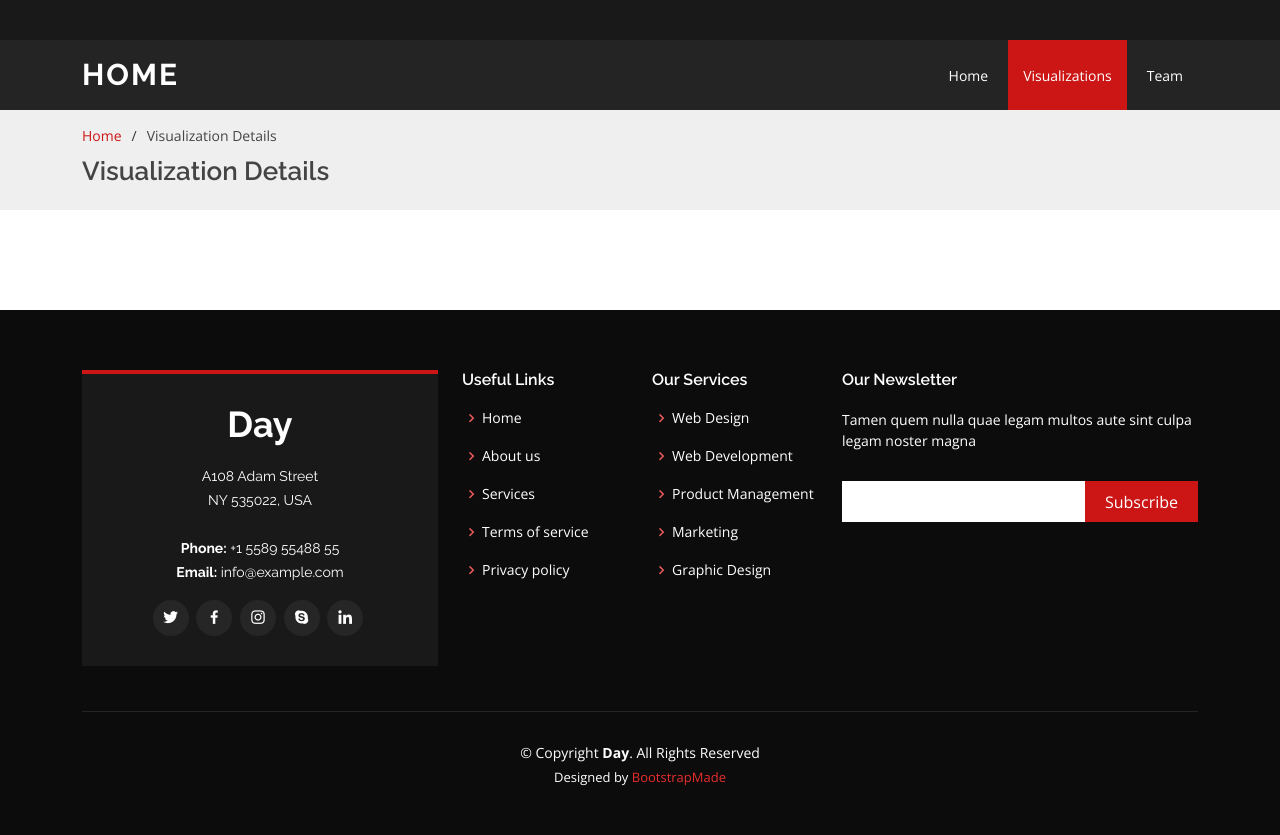
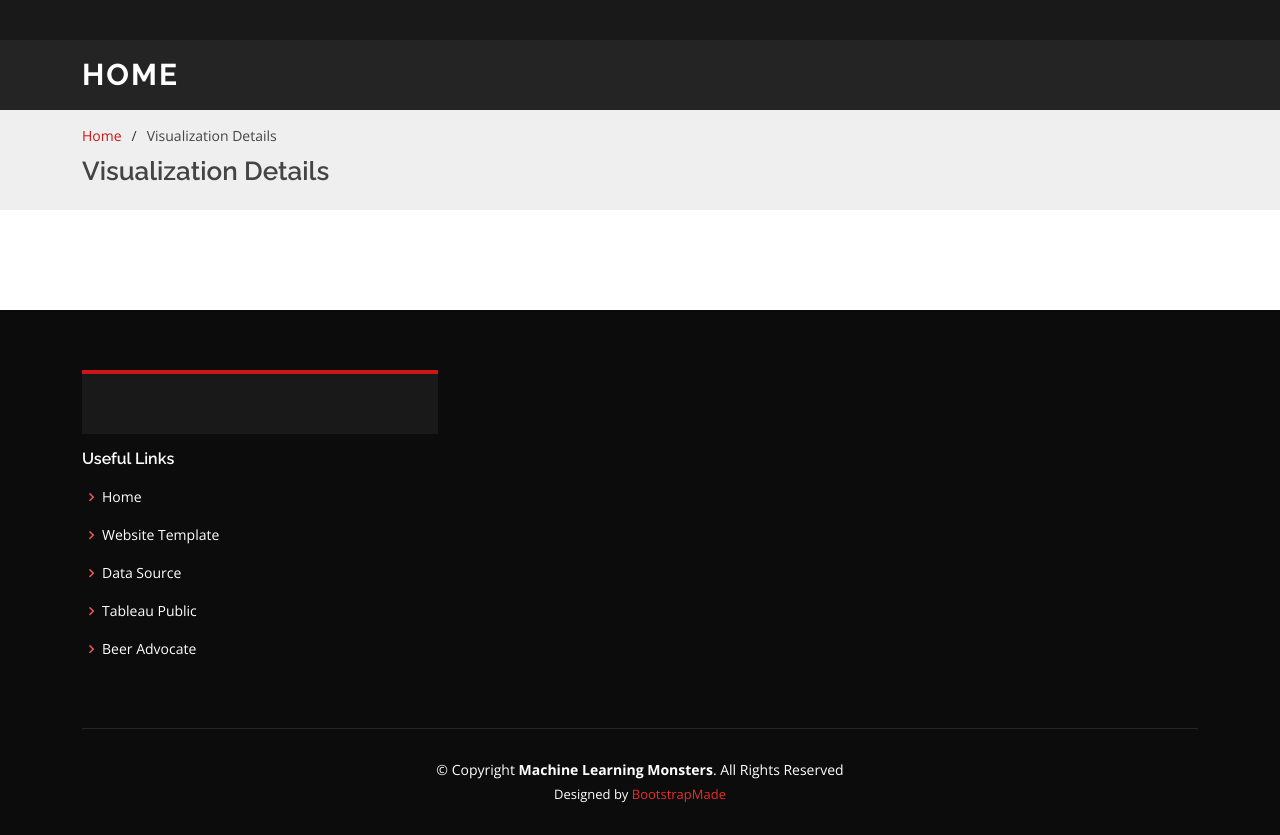
Before and after one commit to rclassit/Final_Project, a Flask app: page /templates/portfolio-details.html in a window 1280 px wide. Before the commit the page ends 786 px from the top, so only its background shows below. Run offline with Flask 3, Linux system fonts and the light colour scheme; parts of the project's set-up code (start-up, migrations or seed data) failed here and were passed over; some libraries are stand-ins or nearby versions.

Commit message:
updated html with new paths
also fixed visualization page and cards/title labels on index page

```diff
--- a/Day/templates/portfolio-details.html
+++ b/Day/templates/portfolio-details.html
@@ -57,18 +57,18 @@
   <header id="header" class="d-flex align-items-center">
     <div class="container d-flex align-items-center justify-content-between">
 
-      <h1 class="logo"><a href="index.html">Home</a></h1>
+      <h1 class="logo"><a href="/">Home</a></h1>
       <!-- Uncomment below if you prefer to use an image logo -->
       <!-- <a href="index.html" class="logo"><img src="assets/img/logo.png" alt="" class="img-fluid"></a>-->
 
       <nav id="navbar" class="navbar">
         <ul>
-          <li><a class="nav-link scrollto " href="#hero">Home</a></li>
-          <!-- <li><a class="nav-link scrollto" href="#about">About</a></li> -->
+          <!-- <li><a class="nav-link scrollto " href="#hero">Home</a></li>
+          <!-- <li><a class="nav-link scrollto" href="#about">About</a></li>
           <!-- <li><a class="nav-link scrollto" href="#services">Services</a></li> -->
-          <li><a class="nav-link scrollto active" href="#portfolio">Visualizations</a></li>
-          <!-- <li><a class="nav-link scrollto" href="#pricing">Pricing</a></li> -->
-          <li><a class="nav-link scrollto" href="#team">Team</a></li>
+          <!-- <li><a class="nav-link scrollto active" href="#portfolio">Visualizations</a></li>
+          <!-- <li><a class="nav-link scrollto" href="#pricing">Pricing</a></li>
+          <!-- <li><a class="nav-link scrollto" href="#team">Team</a></li> -->
           <!-- <li class="dropdown"><a href="#"><span>Drop Down</span> <i class="bi bi-chevron-down"></i></a>
             <ul>
               <li><a href="#">Drop Down 1</a></li>
@@ -101,7 +101,7 @@
       <div class="container">
 
         <ol>
-          <li><a href="index.html">Home</a></li>
+          <li><a href="/">Home</a></li>
           <li>Visualization Details</li>
         </ol>
         <h2>Visualization Details</h2>
@@ -115,7 +115,7 @@
         <!--beer style bubble-->
         <div class='tableauPlaceholder' id='viz1620925300730' style='position: relative'>
           <noscript>
-          <a href='#'><img alt='Beer Style Count' src='https:&#47;&#47;public.tableau.com&#47;static&#47;images&#47;Be&#47;BeerReviewAnalysis_16209241906140&#47;beerstylebubble&#47;1_rss.png' style='border: none' />
+          <a href='#beerstylecount'><img alt='Beer Style Count' src='https:&#47;&#47;public.tableau.com&#47;static&#47;images&#47;Be&#47;BeerReviewAnalysis_16209241906140&#47;beerstylebubble&#47;1_rss.png' style='border: none' />
           </a>
           </noscript>
             <object class='tableauViz' style='display:none;'>
@@ -134,8 +134,8 @@
         </div>
           <script type='text/javascript'> var divElement = document.getElementById('viz1620925300730');
             var vizElement = divElement.getElementsByTagName('object')[0];
-            vizElement.style.width='100%';
-            vizElement.style.height=(divElement.offsetWidth*0.75)+'px';
+            vizElement.style.width='80%';
+            vizElement.style.height=(divElement.offsetWidth*0.40)+'px';
             var scriptElement = document.createElement('script');
             scriptElement.src = 'https://public.tableau.com/javascripts/api/viz_v1.js';
             vizElement.parentNode.insertBefore(scriptElement, vizElement);
@@ -162,7 +162,7 @@
               <script type='text/javascript'>
                               var divElement = document.getElementById('viz1620933057452');
                               var vizElement = divElement.getElementsByTagName('object')[0];
-                              vizElement.style.width='100%';vizElement.style.height=(divElement.offsetWidth*0.75)+'px';
+                              vizElement.style.width='80%';vizElement.style.height=(divElement.offsetWidth*0.40)+'px';
                               var scriptElement = document.createElement('script');
                               scriptElement.src = 'https://public.tableau.com/javascripts/api/viz_v1.js';
                               vizElement.parentNode.insertBefore(scriptElement, vizElement);
@@ -188,7 +188,7 @@
                           <script type='text/javascript'>
                               var divElement = document.getElementById('viz1620933294696');
                               var vizElement = divElement.getElementsByTagName('object')[0];
-                              vizElement.style.width='100%';vizElement.style.height=(divElement.offsetWidth*0.75)+'px';
+                              vizElement.style.width='80%';vizElement.style.height=(divElement.offsetWidth*0.40)+'px';
                               var scriptElement = document.createElement('script');
                               scriptElement.src = 'https://public.tableau.com/javascripts/api/viz_v1.js';
                               vizElement.parentNode.insertBefore(scriptElement, vizElement);
@@ -218,7 +218,7 @@
                           <script type='text/javascript'>
                               var divElement = document.getElementById('viz1620933733599');
                               var vizElement = divElement.getElementsByTagName('object')[0];
-                              vizElement.style.width='100%';vizElement.style.height=(divElement.offsetWidth*0.75)+'px';
+                              vizElement.style.width='80%';vizElement.style.height=(divElement.offsetWidth*0.40)+'px';
                               var scriptElement = document.createElement('script');
                               scriptElement.src = 'https://public.tableau.com/javascripts/api/viz_v1.js';
                               vizElement.parentNode.insertBefore(scriptElement, vizElement);
@@ -264,7 +264,7 @@
                           <script type='text/javascript'>
                               var divElement = document.getElementById('viz1620934231410');
                               var vizElement = divElement.getElementsByTagName('object')[0];
-                              vizElement.style.width='100%';vizElement.style.height=(divElement.offsetWidth*0.75)+'px';
+                              vizElement.style.width='80%';vizElement.style.height=(divElement.offsetWidth*0.40)+'px';
                               var scriptElement = document.createElement('script');
                               scriptElement.src = 'https://public.tableau.com/javascripts/api/viz_v1.js';
                               vizElement.parentNode.insertBefore(scriptElement, vizElement);
@@ -276,7 +276,7 @@
                           <script type='text/javascript'>
                               var divElement = document.getElementById('viz1620933955779');
                               var vizElement = divElement.getElementsByTagName('object')[0];
-                              vizElement.style.width='100%';vizElement.style.height=(divElement.offsetWidth*0.75)+'px';
+                              vizElement.style.width='80%';vizElement.style.height=(divElement.offsetWidth*0.40)+'px';
                               var scriptElement = document.createElement('script');
                               scriptElement.src = 'https://public.tableau.com/javascripts/api/viz_v1.js';
                               vizElement.parentNode.insertBefore(scriptElement, vizElement);
@@ -305,7 +305,7 @@
                           <script type='text/javascript'>
                               var divElement = document.getElementById('viz1620934464219');
                               var vizElement = divElement.getElementsByTagName('object')[0];
-                              vizElement.style.width='100%';vizElement.style.height=(divElement.offsetWidth*0.75)+'px';
+                              vizElement.style.width='80%';vizElement.style.height=(divElement.offsetWidth*0.40)+'px';
                               var scriptElement = document.createElement('script');
                               scriptElement.src = 'https://public.tableau.com/javascripts/api/viz_v1.js';
                               vizElement.parentNode.insertBefore(scriptElement, vizElement);
@@ -333,7 +333,7 @@
                           <script type='text/javascript'>
                               var divElement = document.getElementById('viz1620936363212');
                               var vizElement = divElement.getElementsByTagName('object')[0];
-                              vizElement.style.width='100%';vizElement.style.height=(divElement.offsetWidth*0.75)+'px';
+                              vizElement.style.width='80%';vizElement.style.height=(divElement.offsetWidth*0.40)+'px';
                               var scriptElement = document.createElement('script');
                               scriptElement.src = 'https://public.tableau.com/javascripts/api/viz_v1.js';
                               vizElement.parentNode.insertBefore(scriptElement, vizElement);
@@ -363,7 +363,7 @@
                           <script type='text/javascript'>
                               var divElement = document.getElementById('viz1620936499001');
                               var vizElement = divElement.getElementsByTagName('object')[0];
-                              vizElement.style.width='100%';vizElement.style.height=(divElement.offsetWidth*0.75)+'px';
+                              vizElement.style.width='80%';vizElement.style.height=(divElement.offsetWidth*0.40)+'px';
                               var scriptElement = document.createElement('script');
                               scriptElement.src = 'https://public.tableau.com/javascripts/api/viz_v1.js';
                               vizElement.parentNode.insertBefore(scriptElement, vizElement);
@@ -391,7 +391,7 @@
                           <script type='text/javascript'>
                               var divElement = document.getElementById('viz1620936741703');
                               var vizElement = divElement.getElementsByTagName('object')[0];
-                              vizElement.style.width='100%';vizElement.style.height=(divElement.offsetWidth*0.75)+'px';
+                              vizElement.style.width='80%';vizElement.style.height=(divElement.offsetWidth*0.40)+'px';
                               var scriptElement = document.createElement('script');
                               scriptElement.src = 'https://public.tableau.com/javascripts/api/viz_v1.js';
                               vizElement.parentNode.insertBefore(scriptElement, vizElement);
@@ -420,7 +420,7 @@
                           <script type='text/javascript'>
                               var divElement = document.getElementById('viz1620936913590');
                               var vizElement = divElement.getElementsByTagName('object')[0];
-                              vizElement.style.width='100%';vizElement.style.height=(divElement.offsetWidth*0.75)+'px';
+                              vizElement.style.width='80%';vizElement.style.height=(divElement.offsetWidth*0.40)+'px';
                               var scriptElement = document.createElement('script');
                               scriptElement.src = 'https://public.tableau.com/javascripts/api/viz_v1.js';
                               vizElement.parentNode.insertBefore(scriptElement, vizElement);
@@ -450,7 +450,7 @@
                           <script type='text/javascript'>
                               var divElement = document.getElementById('viz1620938156987');
                               var vizElement = divElement.getElementsByTagName('object')[0];
-                              vizElement.style.width='100%';vizElement.style.height=(divElement.offsetWidth*0.75)+'px';
+                              vizElement.style.width='80%';vizElement.style.height=(divElement.offsetWidth*0.60)+'px';
                               var scriptElement = document.createElement('script');
                               scriptElement.src = 'https://public.tableau.com/javascripts/api/viz_v1.js';
                               vizElement.parentNode.insertBefore(scriptElement, vizElement);
@@ -513,7 +513,7 @@
 
           <div class="col-lg-4 col-md-6">
             <div class="footer-info">
-              <h3>Day</h3>
+              <!-- <h3>Day</h3>
               <p>
                 A108 Adam Street <br>
                 NY 535022, USA<br><br>
@@ -525,7 +525,7 @@
                 <a href="#" class="facebook"><i class="bx bxl-facebook"></i></a>
                 <a href="#" class="instagram"><i class="bx bxl-instagram"></i></a>
                 <a href="#" class="google-plus"><i class="bx bxl-skype"></i></a>
-                <a href="#" class="linkedin"><i class="bx bxl-linkedin"></i></a>
+                <a href="#" class="linkedin"><i class="bx bxl-linkedin"></i></a> -->
               </div>
             </div>
           </div>
@@ -533,30 +533,30 @@
           <div class="col-lg-2 col-md-6 footer-links">
             <h4>Useful Links</h4>
             <ul>
-              <li><i class="bx bx-chevron-right"></i> <a href="#">Home</a></li>
-              <li><i class="bx bx-chevron-right"></i> <a href="#">About us</a></li>
-              <li><i class="bx bx-chevron-right"></i> <a href="#">Services</a></li>
-              <li><i class="bx bx-chevron-right"></i> <a href="#">Terms of service</a></li>
-              <li><i class="bx bx-chevron-right"></i> <a href="#">Privacy policy</a></li>
+              <li><i class="bx bx-chevron-right"></i> <a href="/">Home</a></li>
+              <li><i class="bx bx-chevron-right"></i> <a href="https://bootstrapmade.com/day-multipurpose-html-template-for-free/">Website Template</a></li>
+              <li><i class="bx bx-chevron-right"></i> <a href="https://www.kaggle.com/rdoume/beerreviews">Data Source</a></li>
+              <li><i class="bx bx-chevron-right"></i> <a href="https://public.tableau.com/en-us/s/">Tableau Public</a></li>
+              <li><i class="bx bx-chevron-right"></i> <a href="https://www.beeradvocate.com/">Beer Advocate</a></li>
             </ul>
           </div>
 
           <div class="col-lg-2 col-md-6 footer-links">
-            <h4>Our Services</h4>
+            <!-- <h4>Our Services</h4>
             <ul>
               <li><i class="bx bx-chevron-right"></i> <a href="#">Web Design</a></li>
               <li><i class="bx bx-chevron-right"></i> <a href="#">Web Development</a></li>
               <li><i class="bx bx-chevron-right"></i> <a href="#">Product Management</a></li>
               <li><i class="bx bx-chevron-right"></i> <a href="#">Marketing</a></li>
-              <li><i class="bx bx-chevron-right"></i> <a href="#">Graphic Design</a></li>
+              <li><i class="bx bx-chevron-right"></i> <a href="#">Graphic Design</a></li> -->
             </ul>
           </div>
 
           <div class="col-lg-4 col-md-6 footer-newsletter">
-            <h4>Our Newsletter</h4>
+            <!-- <h4>Our Newsletter</h4>
             <p>Tamen quem nulla quae legam multos aute sint culpa legam noster magna</p>
             <form action="" method="post">
-              <input type="email" name="email"><input type="submit" value="Subscribe">
+              <input type="email" name="email"><input type="submit" value="Subscribe"> -->
             </form>
 
           </div>
@@ -567,7 +567,7 @@
 
     <div class="container">
       <div class="copyright">
-        &copy; Copyright <strong><span>Day</span></strong>. All Rights Reserved
+        &copy; Copyright <strong><span>Machine Learning Monsters</span></strong>. All Rights Reserved
       </div>
       <div class="credits">
         <!-- All the links in the footer should remain intact. -->
```
Also changed, not shown: Day/templates/index.html (+54 -41 lines).
